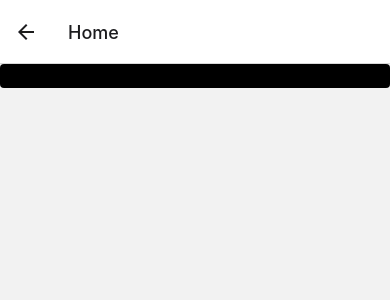
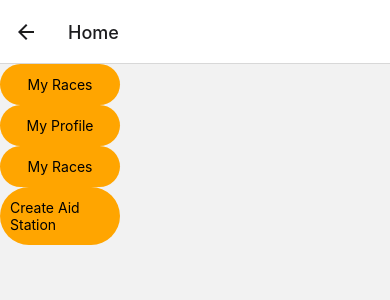
Before and after one commit to GreenField-Org/ultracrewmobile, a React Native app: screen /Home in a window 390 px wide. Shown: the top 300 px of the page. Built offline with nearby package versions, Linux system fonts and the light colour scheme.

Commit message:
working on styling home screen buttons

```diff
--- a/Views/Home.js
+++ b/Views/Home.js
@@ -10,27 +10,35 @@ export default function Home({ navigation }) {
     return (
         <View>
             <Pressable
-            title="My Races"
-            color= 'black'
-            style={styles.button}
-            onPress={() => navigation.navigate('MyRaces')}
-          />
+              title="My Races"
+              color= 'black'
+              style={styles.button}
+              onPress={() => navigation.navigate('MyRaces')}>
+              <Text>My Races</Text>
+            </Pressable>
+
           <Pressable
           title="My Profile"
-          color= 'black'
-          onPress={() => navigation.navigate('ProfilePage')}
-        />
+          style={styles.button}
+          onPress={() => navigation.navigate('ProfilePage')}>
+            <Text>My Profile</Text>
+          </Pressable>
+
         <Pressable
         title="My Races"
-        color= 'black'
-        onPress={() => navigation.navigate('Race')}
-      />
+        style={styles.button}
+        onPress={() => navigation.navigate('Race')}>
+          <Text>My Races</Text>
+        </Pressable>
+
       <Pressable
       title="Create Aid Station"
-      color= 'black'
+      style={styles.button}
       backgroundColor= 'blue'
-      onPress={() => navigation.navigate('AidStation')}
-    />
+      onPress={() => navigation.navigate('AidStation')}>
+        <Text>Create Aid Station</Text>
+      </Pressable>
+
         </View>
     )
 }
@@ -40,9 +48,10 @@ const styles = StyleSheet.create({
     alignItems: 'center',
     justifyContent: 'center',
     paddingVertical: 12,
-    paddingHorizontal: 32,
-    borderRadius: 4,
+    width: 120,
+    paddingHorizontal: 10,
+    borderRadius: 60,
     elevation: 3,
-    backgroundColor: 'black',
+    backgroundColor: 'orange',
   }
 })
```
